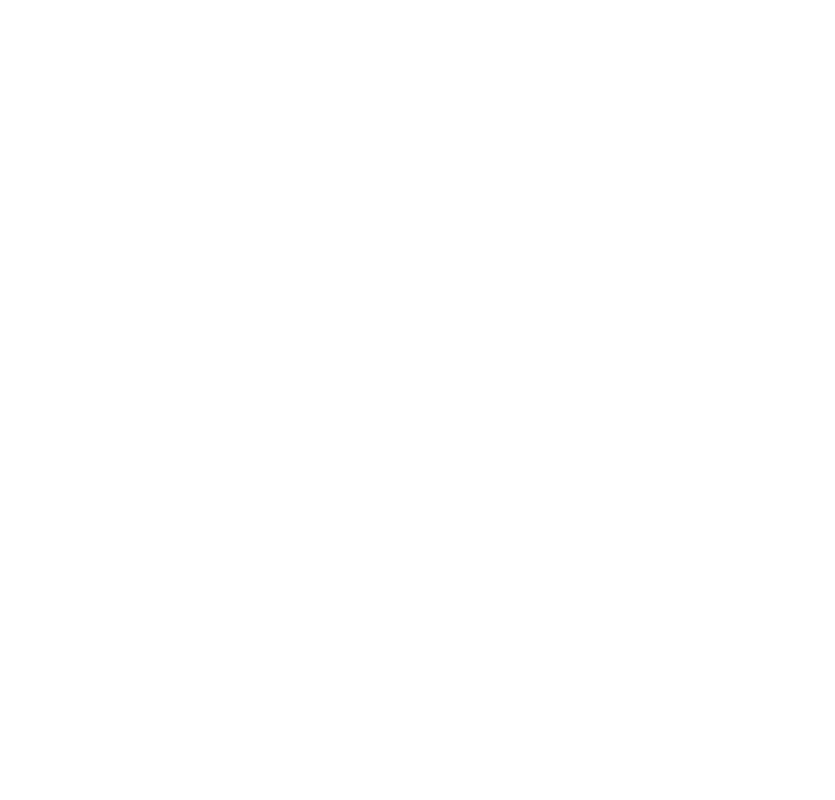
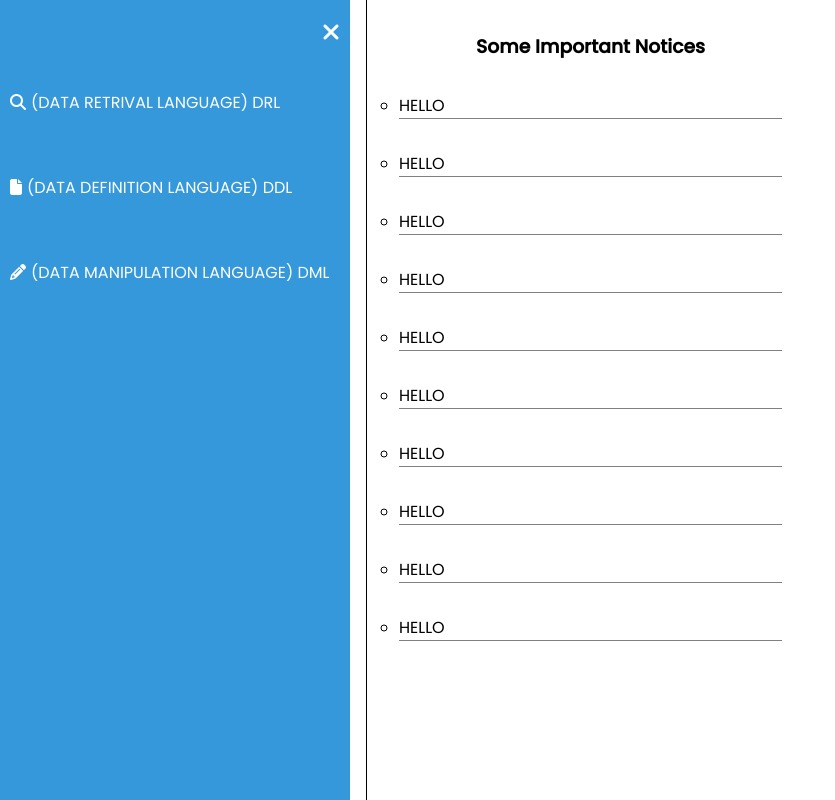
Before and after one commit to omerkhan7210/dbmspractice, a plain HTML site: page index.html in a window 1280 px wide. Shown: the whole page, without its empty margins (0-835 px from the left). Drawn offline with Linux system fonts and the light colour scheme; the site is published under a folder, as on GitHub Pages, so addresses that start at the root find nothing.

Commit message:
Update index.html

```diff
--- a/index.html
+++ b/index.html
@@ -6,8 +6,8 @@
     <meta name="viewport" content="width=device-width, initial-scale=1.0" />
     <link rel="stylesheet" href="https://cdnjs.cloudflare.com/ajax/libs/font-awesome/6.4.2/css/all.min.css" integrity="sha512-z3gLpd7yknf1YoNbCzqRKc4qyor8gaKU1qmn+CShxbuBusANI9QpRohGBreCFkKxLhei6S9CQXFEbbKuqLg0DA==" crossorigin="anonymous" referrerpolicy="no-referrer" />
     <title>Vite + React</title>
-    <script type="module" crossorigin src="/assets/index-d445249b.js"></script>
-    <link rel="stylesheet" href="/assets/index-88ef3339.css">
+    <script type="module" crossorigin src="assets/index-d445249b.js"></script>
+    <link rel="stylesheet" href="assets/index-88ef3339.css">
   </head>
   <body>
     <div id="root"></div>
```
